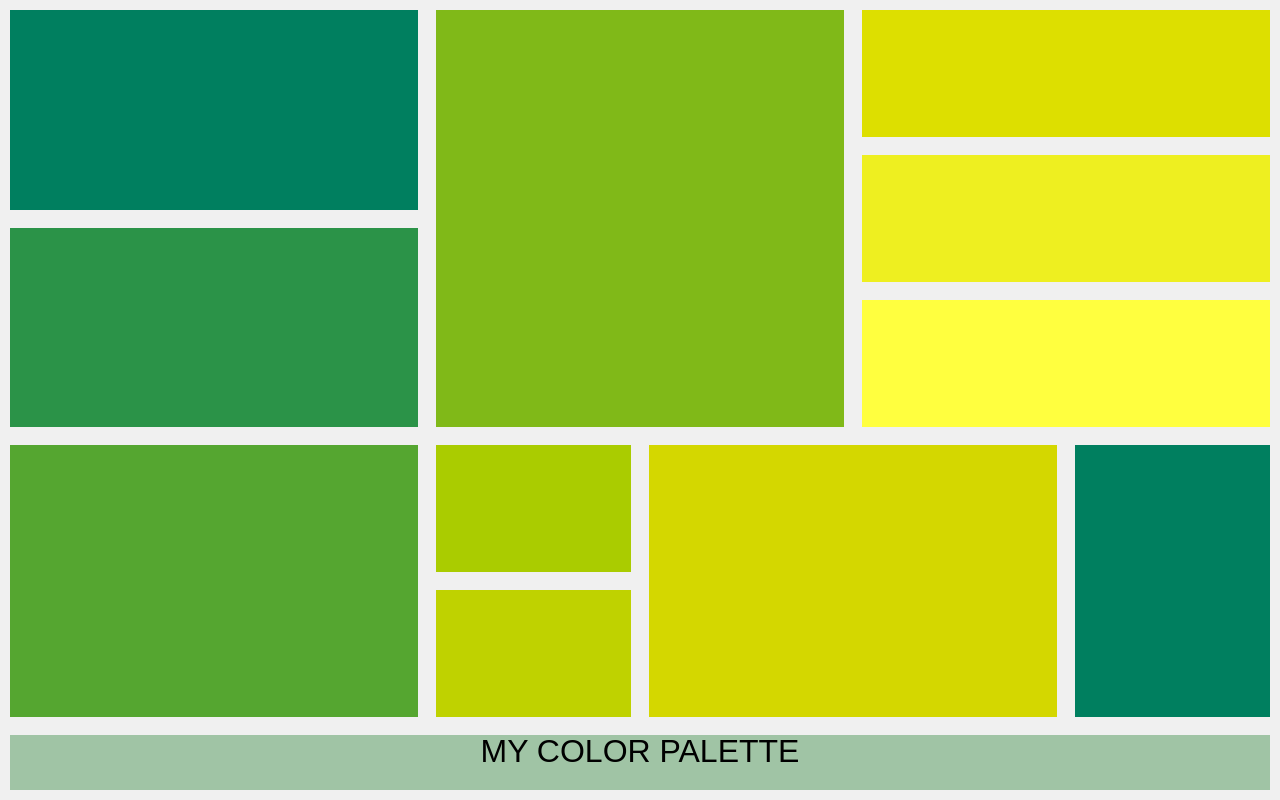
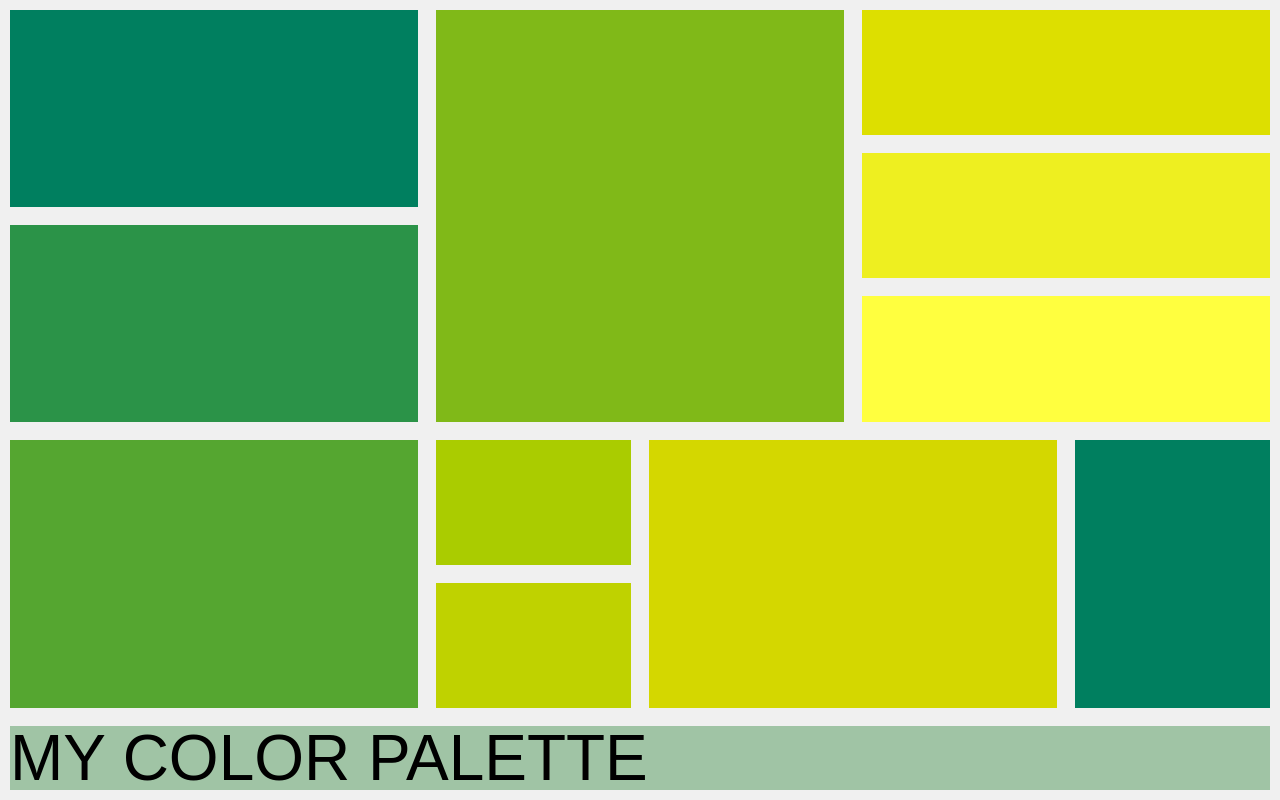
Before and after one commit to Zonkkatul/CSS-Grid, a plain HTML site: page index.html in a window 1280 px wide. Drawn offline with Linux system fonts and the light colour scheme.

Commit message:
small fixes

```diff
--- a/index.html
+++ b/index.html
@@ -11,7 +11,7 @@
 <body>
     <body>
         <div class="grid container">
-            <div class="footer">MY COLOR PALETTE</div>
+            <div class="footer"><b> MY COLOR PALETTE</b></div>
 
             <div class="box box1"></div>
             <div class="box box2"></div>
--- a/styles/index.css
+++ b/styles/index.css
@@ -6,7 +6,7 @@
 
 html, body {
     height: 100%;
-    font-family: Arial, sans-serif;
+    font-family: Arial, Helvetica, sans-serif;
 }
 
 .container {
@@ -99,8 +99,9 @@ html, body {
 
 .footer {
     background-color: #A0C4A5;
-    text-align: center;
-    font-size: 2rem;
+	font-family: Arial, Helvetica, sans-serif, bold;
+    text-align: start;
+    font-size: 4rem;
     color: black;
     display: grid;
 	grid-column: span 6 / span 6;
```
